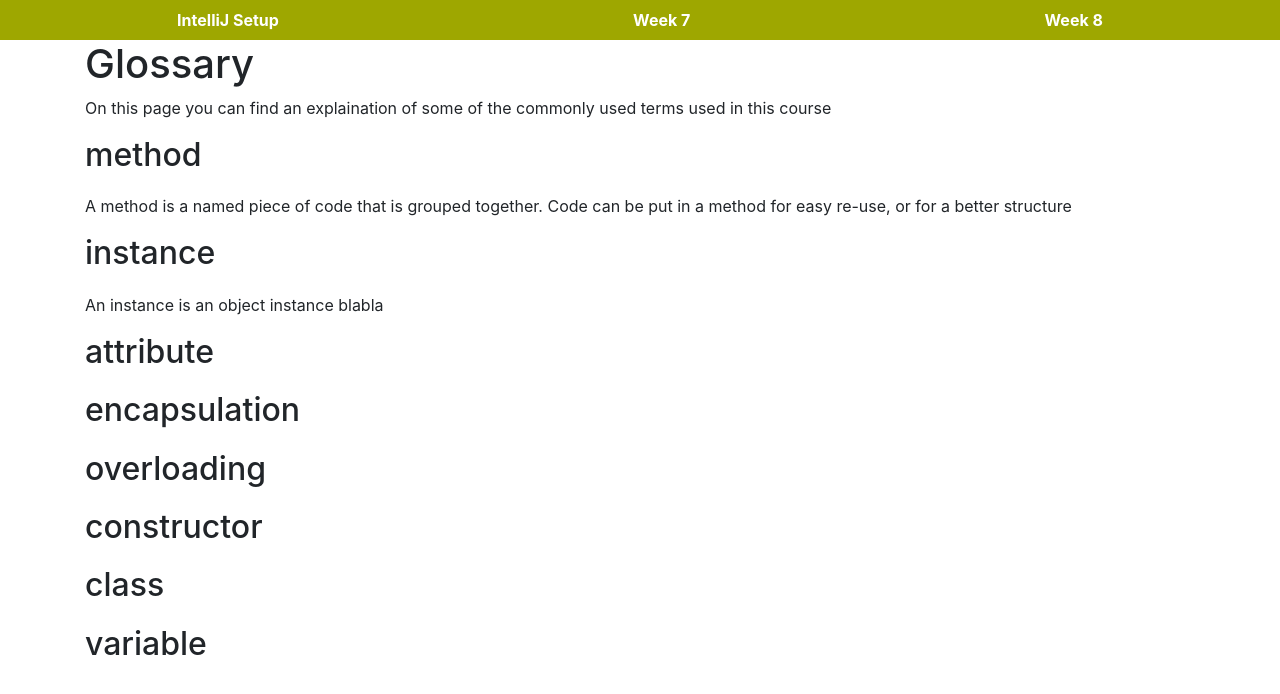
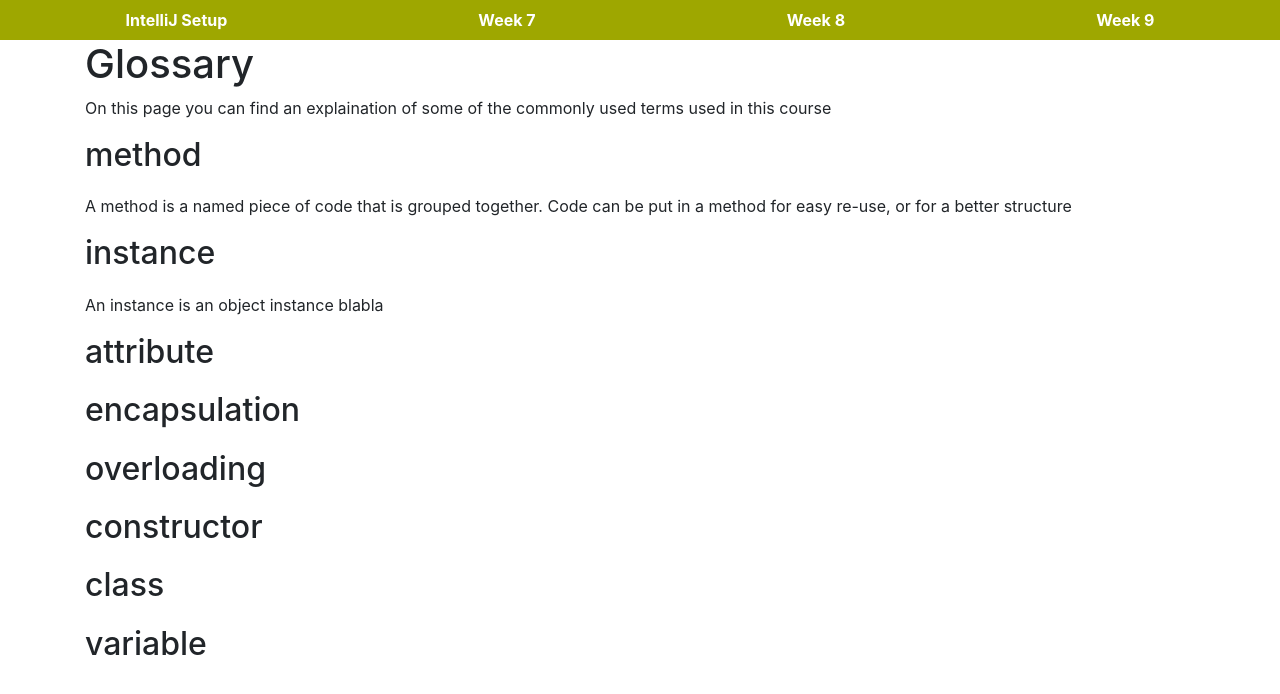
Before and after one commit to hhs-2018-se-dt-s2-apip/APDE-lesmateriaal, a Jekyll site: the page built from glossary.md, in a window 1280 px wide. Shown: the top 694 px of the page. Built offline with Jekyll 4.4.1, drawn with Linux system fonts in a browser that asks for light colours; comment, search, counter and statistics services are not loaded.

Commit message:
Added menu item 'Week 9'.

```diff
--- a/_layouts/default.html
+++ b/_layouts/default.html
@@ -248,6 +248,9 @@
           <li class="nav-item">
             <a class="nav-link {% if page.title == "Week 8" %} active{% endif %}" href="week8">Week 8</a>
           </li>
+          <li class="nav-item">
+            <a class="nav-link {% if page.title == "Week 9" %} active{% endif %}" href="week9">Week 9</a>
+          </li>
         </ul>
       <div class="container">
       {{ content }}
```
